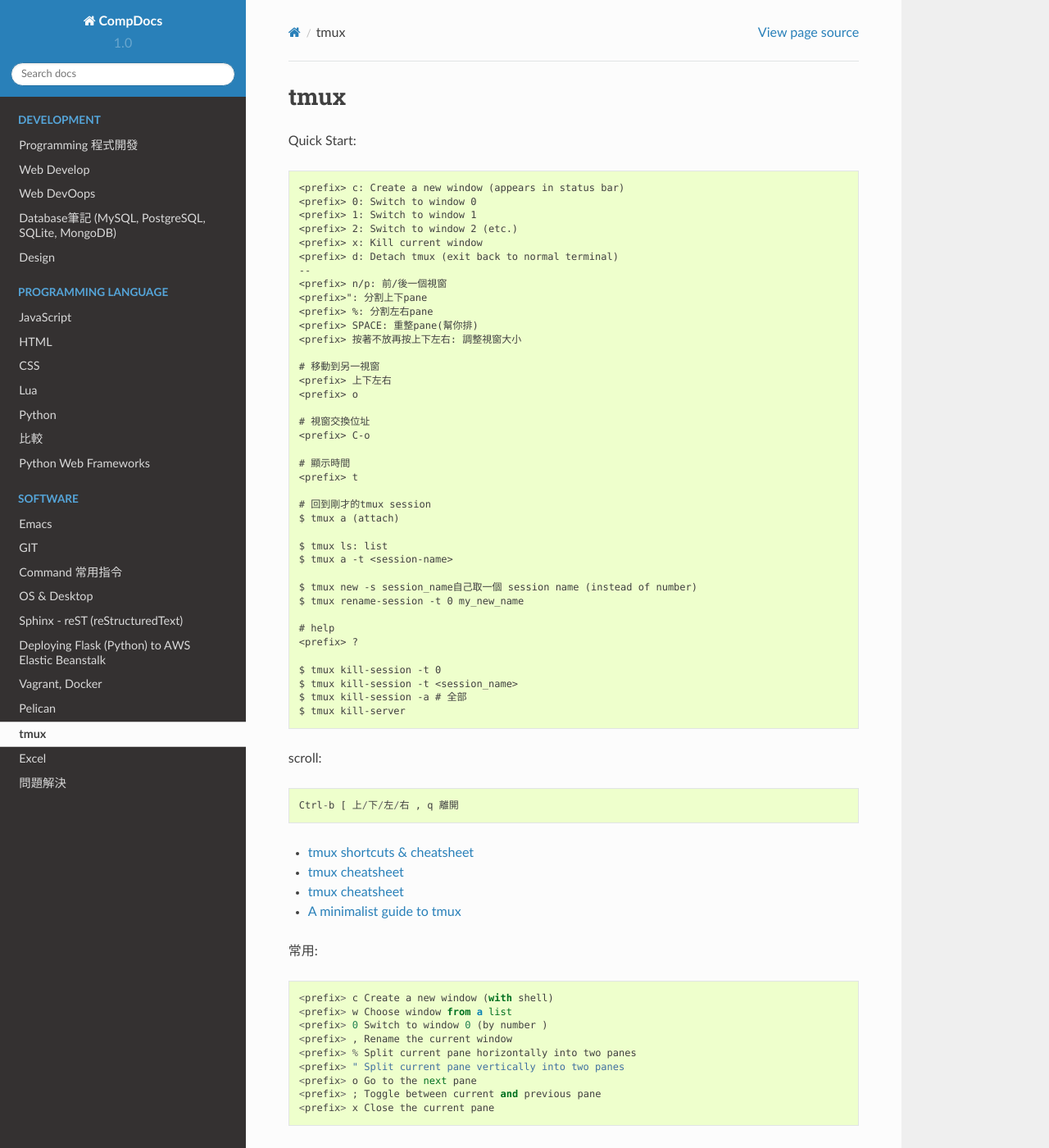
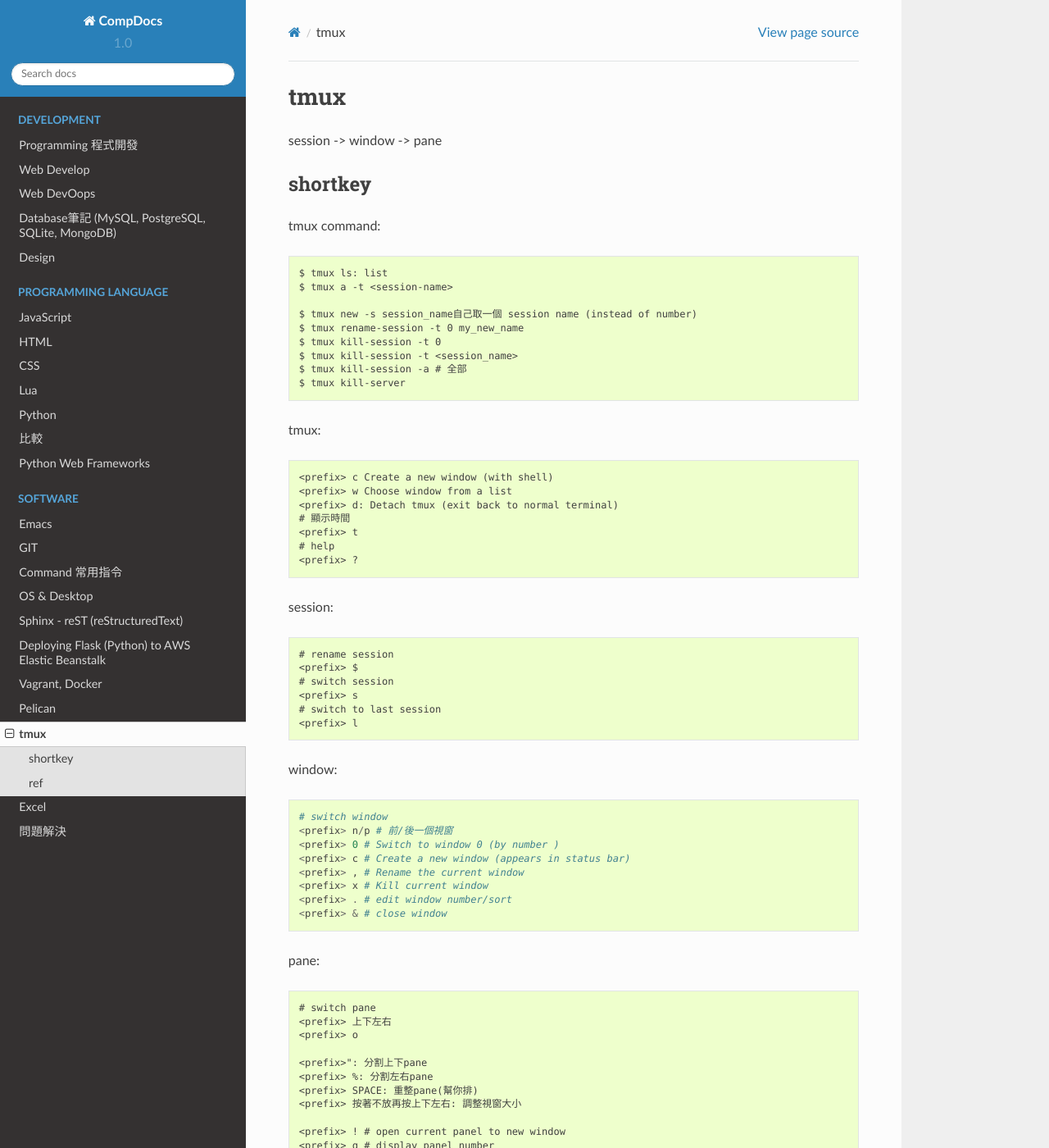
Before and after one commit to moogoo78/comp.suhen.org, a Sphinx documentation site: the page built from docs/source/soft/tmux.rst, in a window 1280 px wide and 1400 px high. Shown: the whole window at 82% size. Built offline with Sphinx 7.4.7 and the Read the Docs theme 2.0.0, drawn with Linux system fonts in a browser that asks for light colours; some of the changed text lies outside the part shown.

Commit message:
edited source

```diff
--- a/docs/source/soft/tmux.rst
+++ b/docs/source/soft/tmux.rst
@@ -1,73 +1,68 @@
 tmux
 =====================
 
+session -> window -> pane
 
-
-Quick Start::
-
-  <prefix> c: Create a new window (appears in status bar)
-  <prefix> 0: Switch to window 0
-  <prefix> 1: Switch to window 1
-  <prefix> 2: Switch to window 2 (etc.)
-  <prefix> x: Kill current window
-  <prefix> d: Detach tmux (exit back to normal terminal)
-  --
-  <prefix> n/p: 前/後一個視窗
-  <prefix>": 分割上下pane
-  <prefix> %: 分割左右pane
-  <prefix> SPACE: 重整pane(幫你排)
-  <prefix> 按著不放再按上下左右: 調整視窗大小
-
-  # 移動到另一視窗
-  <prefix> 上下左右
-  <prefix> o
-
-  # 視窗交換位址
-  <prefix> C-o
-
-  # 顯示時間
-  <prefix> t
-
-  # 回到剛才的tmux session
-  $ tmux a (attach)
+shortkey
+----------
+tmux command::
 
   $ tmux ls: list
   $ tmux a -t <session-name>
 
   $ tmux new -s session_name自己取一個 session name (instead of number)
   $ tmux rename-session -t 0 my_new_name
-
-  # help
-  <prefix> ?
-
   $ tmux kill-session -t 0
   $ tmux kill-session -t <session_name>
   $ tmux kill-session -a # 全部
   $ tmux kill-server
 
 
-scroll::
+tmux::
 
-  Ctrl-b [ 上/下/左/右 , q 離開
+  <prefix> c Create a new window (with shell)
+  <prefix> w Choose window from a list
+  <prefix> d: Detach tmux (exit back to normal terminal)
+  # 顯示時間
+  <prefix> t
+  # help
+  <prefix> ?
 
-* `tmux shortcuts & cheatsheet <https://gist.github.com/MohamedAlaa/2961058>`__
-* `tmux cheatsheet <https://gist.github.com/andreyvit/2921703>`__
-* `tmux cheatsheet <https://gist.github.com/henrik/1967800>`__
-* `A minimalist guide to tmux <https://medium.com/actualize-network/a-minimalist-guide-to-tmux-13675fb160fa>`__
+session::
+
+  # rename session
+  <prefix> $
+  # switch session
+  <prefix> s
+  # switch to last session
+  <prefix> l
 
 
-常用::
+window::
 
-    <prefix> c Create a new window (with shell)
-    <prefix> w Choose window from a list
-    <prefix> 0 Switch to window 0 (by number )
-    <prefix> , Rename the current window
-    <prefix> % Split current pane horizontally into two panes
-    <prefix> " Split current pane vertically into two panes
-    <prefix> o Go to the next pane
-    <prefix> ; Toggle between current and previous pane
-    <prefix> x Close the current pane
+  # switch window
+  <prefix> n/p # 前/後一個視窗
+  <prefix> 0 # Switch to window 0 (by number )
+  <prefix> c # Create a new window (appears in status bar)
+  <prefix> , # Rename the current window
+  <prefix> x # Kill current window
+  <prefix> . # edit window number/sort
+  <prefix> & # close window
 
+
+pane::
+
+  # switch pane
+  <prefix> 上下左右
+  <prefix> o
+
+  <prefix>": 分割上下pane
+  <prefix> %: 分割左右pane
+  <prefix> SPACE: 重整pane(幫你排)
+  <prefix> 按著不放再按上下左右: 調整視窗大小
+
+  <prefix> ! # open current panel to new window
+  <prefix> q # display panel number
 
 copy-mode::
 
@@ -81,10 +76,19 @@ switch-pane to other session::
 
   <prefix>:move-pane -t 1:1 # session_name:window_name
 
-conf
+
+ref
+----------
+* `Getting started with Tmux | Linuxize <https://linuxize.com/post/getting-started-with-tmux/>`__
+* `A minimalist guide to tmux <https://medium.com/actualize-network/a-minimalist-guide-to-tmux-13675fb160fa>`__
+
+cheatsheet:
+
+* `tmux shortcuts & cheatsheet <https://gist.github.com/MohamedAlaa/2961058>`__
+* `tmux cheatsheet <https://gist.github.com/andreyvit/2921703>`__
+* `tmux cheatsheet <https://gist.github.com/henrik/1967800>`__
+
+
+conf:
 
 * `Daniel Allen Deutsch <http://danielallendeutsch.com/blog/16-using-tmux-properly.html>`__
-
-tuts
-
-* `Getting started with Tmux | Linuxize <https://linuxize.com/post/getting-started-with-tmux/>`__
```
